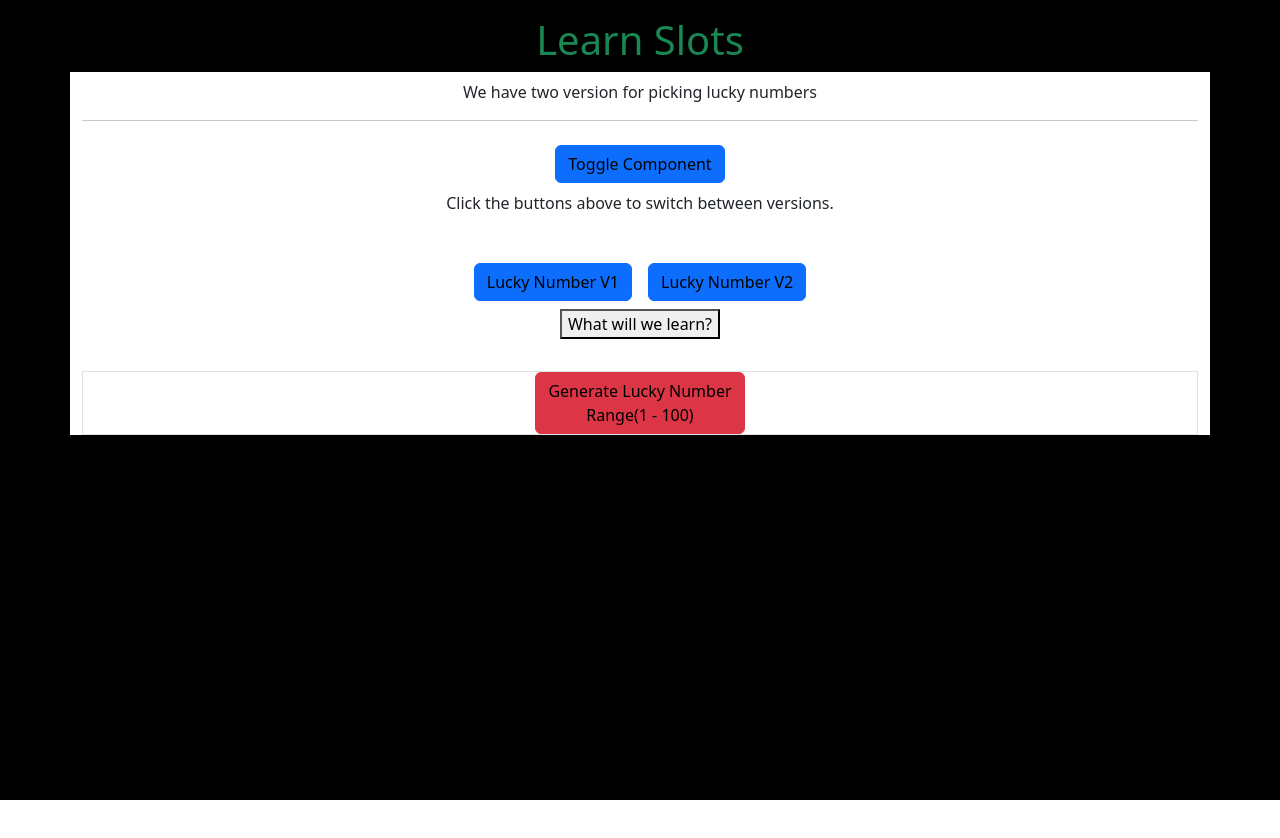
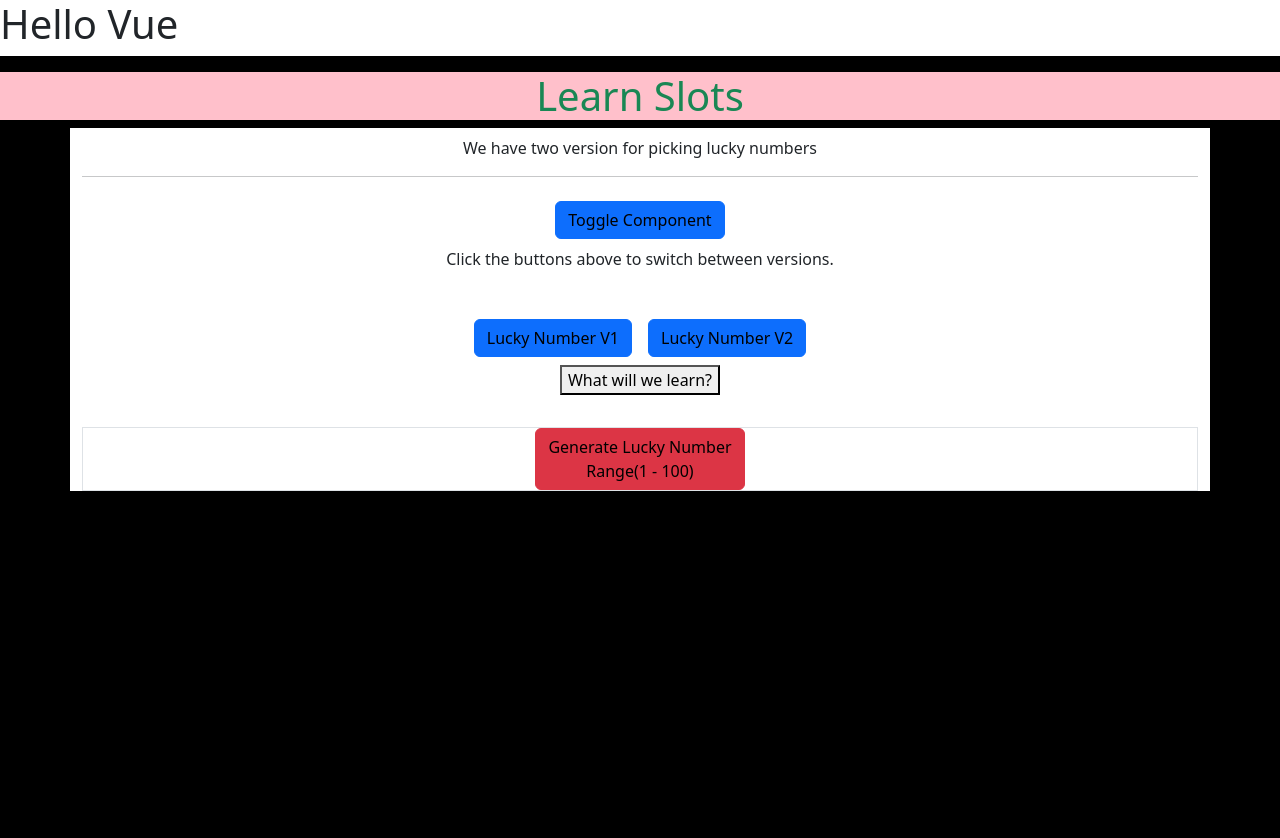
Before and after one commit to tankoi/vue-3-and-net-10-build-full-stack-real-world-app-2025, a Vue app in the folder Section 13 - Slots and Lifecycle/vue-components-demo/: page / in a window 1280 px wide. Shown: the top 838 px of the page. Before the commit the page ends 800 px from the top, so only its background shows below. Built offline with nearby package versions, Linux system fonts and the light colour scheme.

Commit message:
110. Scoped Styles

```diff
--- a/Section 13 - Slots and Lifecycle/vue-components-demo/src/App.vue
+++ b/Section 13 - Slots and Lifecycle/vue-components-demo/src/App.vue
@@ -1,4 +1,5 @@
 <template>
+  <h1>Hello Vue</h1>
   <LuckyNumberParentComponent>
     <template v-slot:default>
       <p class="pt-2">We have two version for picking lucky numbers</p>
--- a/Section 13 - Slots and Lifecycle/vue-components-demo/src/components/LuckyNumberParentComponent.vue
+++ b/Section 13 - Slots and Lifecycle/vue-components-demo/src/components/LuckyNumberParentComponent.vue
@@ -32,4 +32,8 @@ const currentComponent = computed(() => {
 
 </script>
 
-<style></style>
+<style scoped>
+h1 {
+	background-color: pink;
+}
+</style>
```
